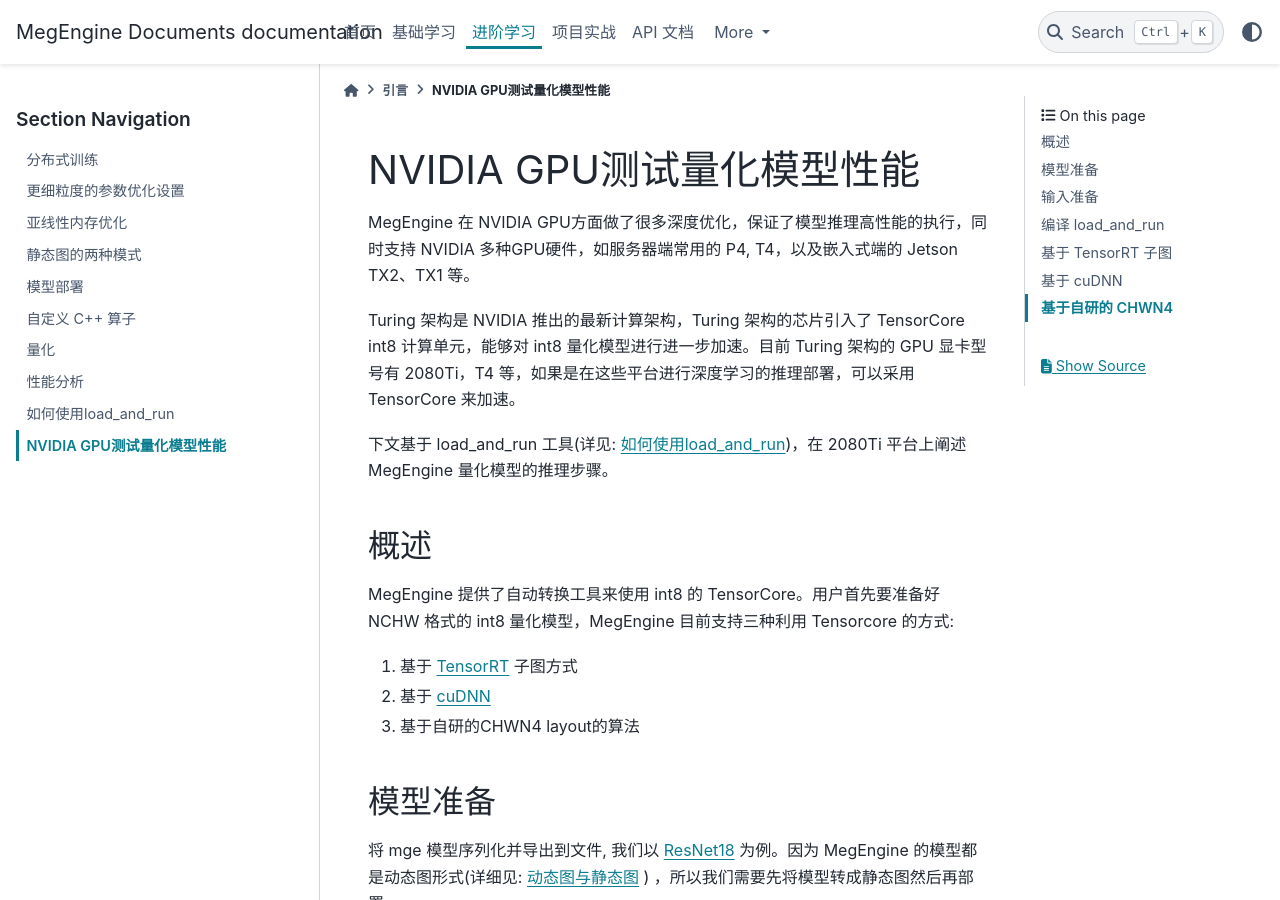
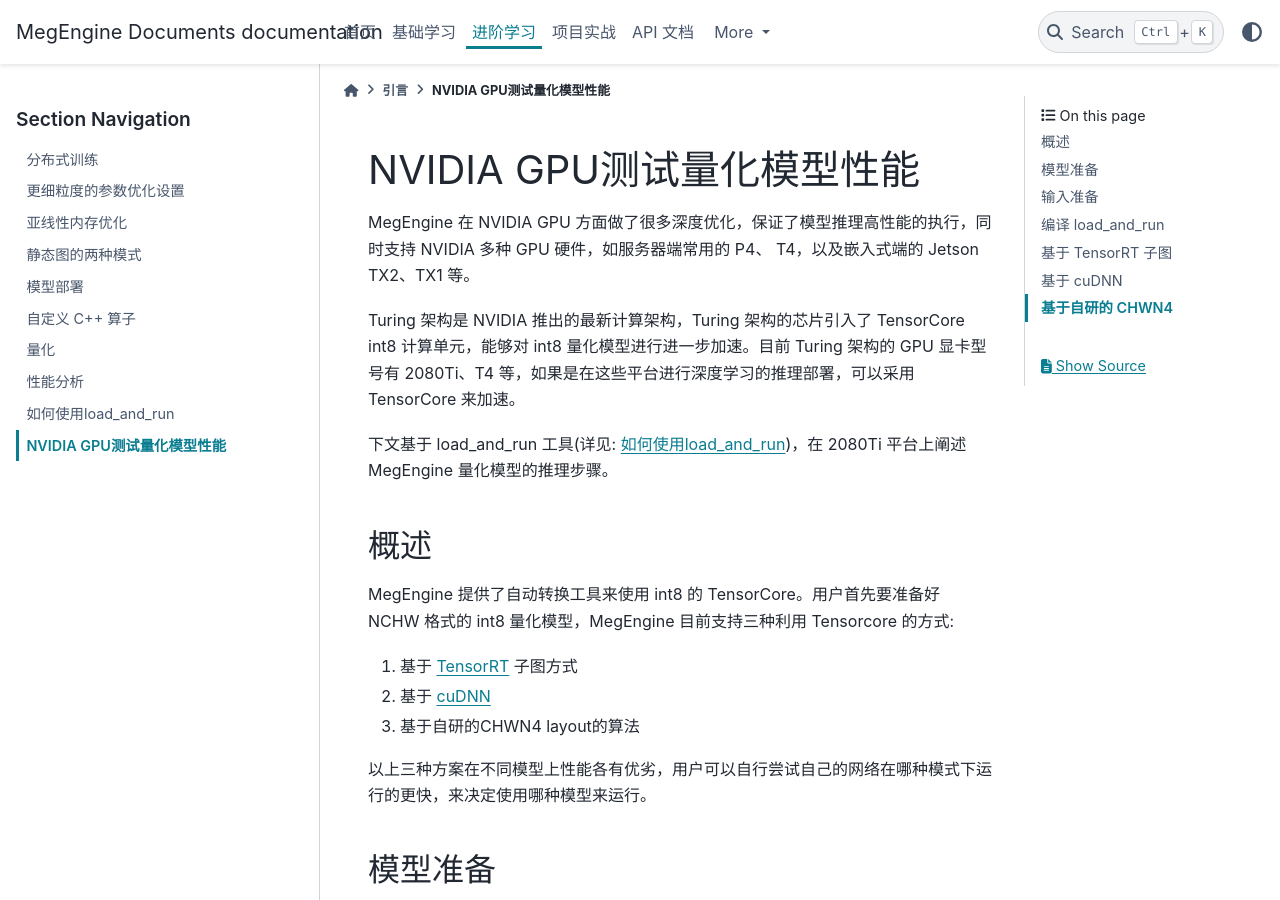
Before and after one commit to MegEngine/Docs, a Sphinx documentation site: the page built from source/advanced/inference_in_nvidia_gpu.rst, in a window 1280 px wide and 900 px high. Built offline with Sphinx 7.4.7 and the PyData theme 0.15.4, drawn with Linux system fonts in a browser that asks for light colours; pages that are not in the unit, such as notebooks, are missing from menus; some of the changed text lies outside the part shown.

Commit message:
Update inference_in_nvidia_gpu spelling

```diff
--- a/source/advanced/inference_in_nvidia_gpu.rst
+++ b/source/advanced/inference_in_nvidia_gpu.rst
@@ -3,9 +3,9 @@
 NVIDIA GPU测试量化模型性能
 ===================================
 
-MegEngine 在 NVIDIA GPU方面做了很多深度优化，保证了模型推理高性能的执行，同时支持 NVIDIA 多种GPU硬件，如服务器端常用的 P4, T4，以及嵌入式端的 Jetson TX2、TX1 等。
+MegEngine 在 NVIDIA GPU 方面做了很多深度优化，保证了模型推理高性能的执行，同时支持 NVIDIA 多种 GPU 硬件，如服务器端常用的 P4、 T4，以及嵌入式端的 Jetson TX2、TX1 等。
 
-Turing 架构是 NVIDIA 推出的最新计算架构，Turing 架构的芯片引入了 TensorCore int8 计算单元，能够对 int8 量化模型进行进一步加速。目前 Turing 架构的 GPU 显卡型号有 2080Ti，T4 等，如果是在这些平台进行深度学习的推理部署，可以采用 TensorCore 来加速。
+Turing 架构是 NVIDIA 推出的最新计算架构，Turing 架构的芯片引入了 TensorCore int8 计算单元，能够对 int8 量化模型进行进一步加速。目前 Turing 架构的 GPU 显卡型号有 2080Ti、T4 等，如果是在这些平台进行深度学习的推理部署，可以采用 TensorCore 来加速。
 
 下文基于 load_and_run 工具(详见: :ref:`how_to_use_load_and_run`)，在 2080Ti 平台上阐述 MegEngine 量化模型的推理步骤。
 
@@ -17,6 +17,8 @@
 1. 基于 `TensorRT <https://developer.nvidia.com/tensorrt>`_ 子图方式
 2. 基于 `cuDNN <https://developer.nvidia.com/cudnn>`_
 3. 基于自研的CHWN4 layout的算法
+
+以上三种方案在不同模型上性能各有优劣，用户可以自行尝试自己的网络在哪种模式下运行的更快，来决定使用哪种模型来运行。
 
 模型准备
 ------------------------------------
@@ -169,7 +171,7 @@
 基于自研的 CHWN4
 -----------------------------------------
 
-除了前面两种基于 NVIDIA 的 sdk 来加速 CUDA 上推理，MegEngine 内部针对 Tensorcore 自研了 CHWN4 的 layout 的算法，这种 layout 主要针对 MegEngine 内部自定义或者非标准的算子（如 BatchConv, GroupLocal 等）开发的，同时也支持标准的卷积算子。因为这种格式优先存放 batch 维的数据。在 batch size 较大的情况下，能很好地提升算子在 GPU 平台的性能。
+除了前面两种基于 NVIDIA 的 SDK 来加速 CUDA 上推理，MegEngine 内部针对 Tensorcore 自研了 CHWN4 的 layout 的算法，这种 layout 主要针对 MegEngine 内部自定义或者非标准的算子（如 BatchConv, GroupLocal 等）开发的，同时也支持标准的卷积算子。因为这种格式优先存放 batch 维的数据。在 batch size 较大的情况下，能很好地提升算子在 GPU 平台的性能。
 
 开启方式类似，只需要传入 ``--enable-chwn4`` 即可。
 
```
